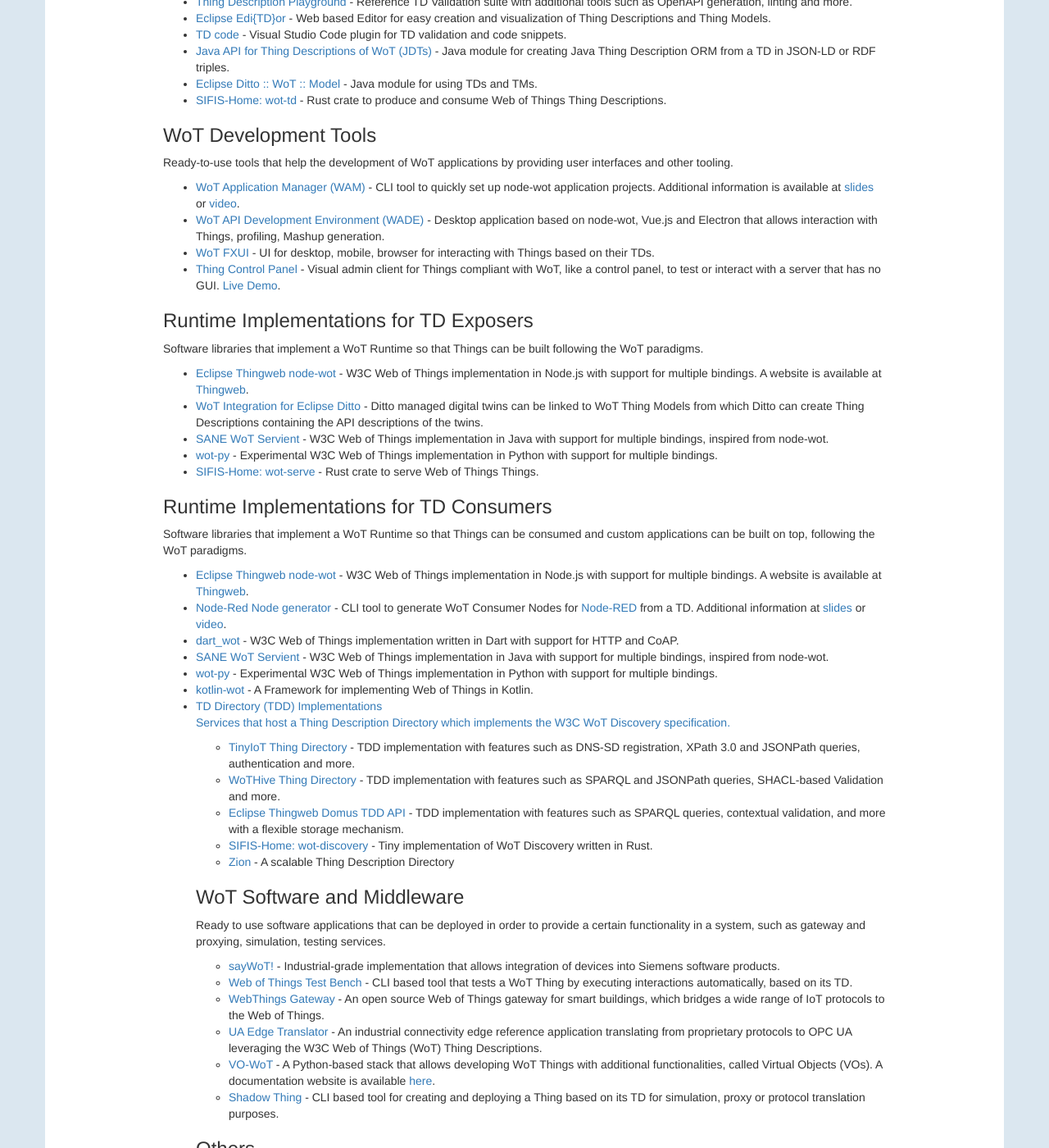
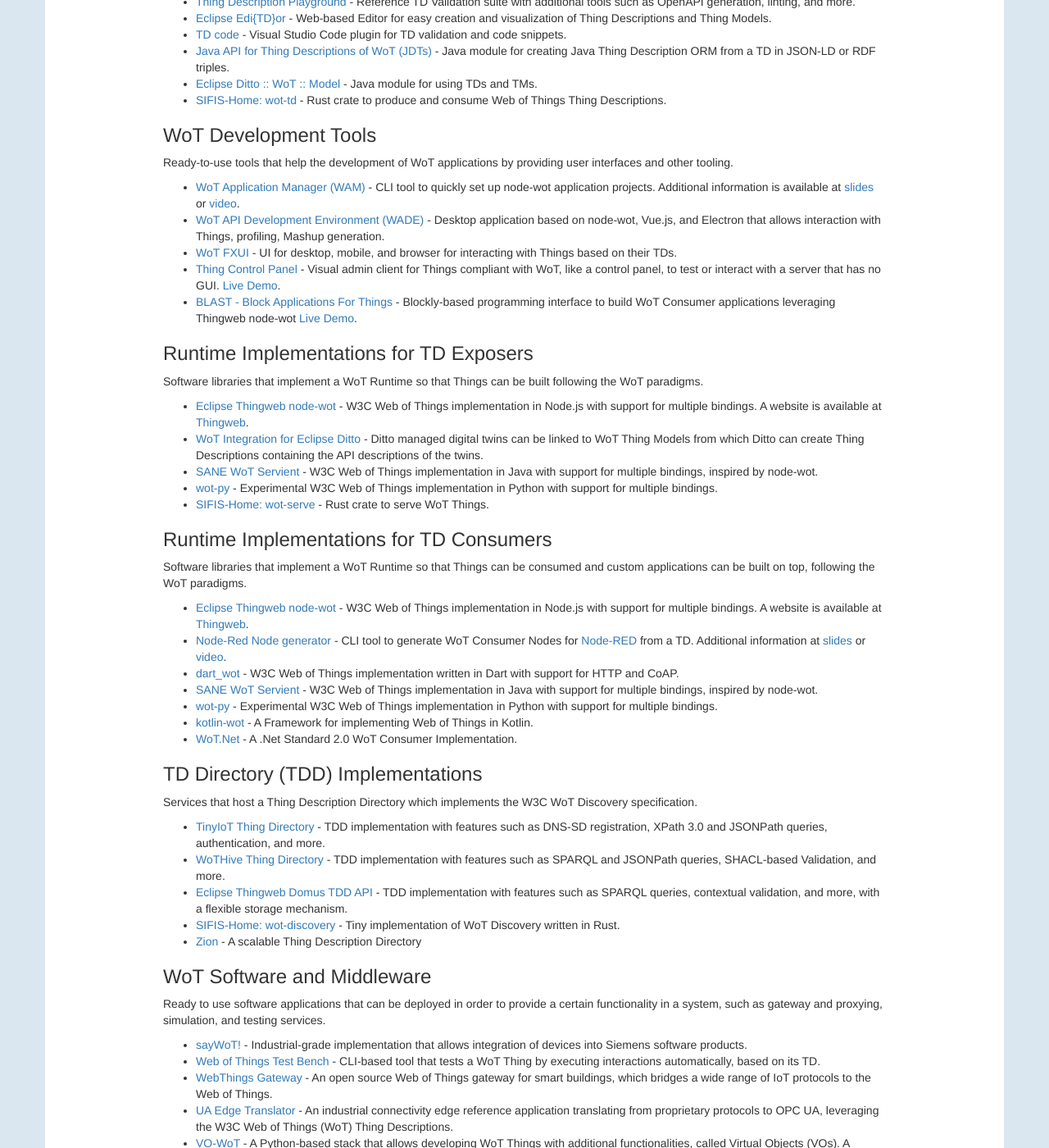
Before and after one commit to w3c/wot-marketing, a Jekyll site: the page built from docs/developers/index.html, in a window 1280 px wide and 1400 px high, scrolled down 920 px. Shown: the whole window at 82% size. Built offline with Jekyll 4.4.1, drawn with Linux system fonts in a browser that asks for light colours; nearby versions of some CDN libraries; comment, search, counter and statistics services are not loaded; some of the changed text lies outside the part shown.

Commit message:
improve dev page

```diff
--- a/docs/developers/index.html
+++ b/docs/developers/index.html
@@ -451,18 +451,14 @@
 	</p>
 	<ul>
 		<li><a href="https://playground.thingweb.io/">Thing Description Playground</a>
-			- Reference TD Validation suite with additional tools such as OpenAPI generation, linting and more.
+			- Reference TD Validation suite with additional tools such as OpenAPI generation, linting, and more.
 		</li>
 		<li><a href="https://eclipse.github.io/editdor/">Eclipse Edi{TD}or</a>
-			- Web based Editor for easy creation and visualization of Thing Descriptions and Thing Models.
+			- Web-based Editor for easy creation and visualization of Thing Descriptions and Thing Models.
 				<!-- <li>Try it live <a href="https://eclipse.github.io/editdor/">here</a></li> -->
 		</li>
 		<li><a href="https://marketplace.visualstudio.com/items?itemName=arces-wot.td-code">TD code</a>
 			- Visual Studio Code plugin for TD validation and code snippets.
-			<!-- See a short presentation about TD Code used together with the <a
-						href="https://github.com/UniBO-PRISMLab/wam">WoT Application Manager (WAM)</a>:
-					<a href="WoT%20Application%20Manager.pdf">slides</a> or <a
-						href="https://youtu.be/bPxIfZo7jns">video</a>. -->
 		</li>
 		<li><a href="https://github.com/oeg-upm/wot-jtd">Java API for Thing Descriptions of WoT
 				(JDTs)</a>
@@ -491,17 +487,21 @@
 		</li>
 		<li>
 			<a href="https://github.com/tum-esi/wade">WoT API Development Environment (WADE)</a>
-			- Desktop application based on node-wot, Vue.js and Electron that allows interaction with Things, profiling,
+			- Desktop application based on node-wot, Vue.js, and Electron that allows interaction with Things, profiling,
 			Mashup
 			generation.
 		</li>
 		<li>
 			<a href="https://github.com/danielpeintner/wot-fxui">WoT FXUI</a>
-			- UI for desktop, mobile, browser for interacting with Things based on their TDs.
+			- UI for desktop, mobile, and browser for interacting with Things based on their TDs.
 		</li>
 		<li>
 			<a href="https://github.com/hololinked-dev/thing-control-panel">Thing Control Panel</a>
 			- Visual admin client for Things compliant with WoT, like a control panel, to test or interact with a server that has no GUI. <a href="https://control-panel.hololinked.dev/">Live Demo</a>.
+		</li>
+		<li>
+			<a href="https://github.com/wintechis/blast/">BLAST - Block Applications For Things</a>
+			- Blockly-based programming interface to build WoT Consumer applications leveraging Thingweb node-wot <a href="https://wintechis.github.io/blast/">Live Demo</a>.
 		</li>
 	</ul>
 
@@ -526,7 +526,7 @@
 		</li>
 		<li>
 			<a href="https://github.com/sane-city/wot-servient">SANE WoT Servient</a>
-			- W3C Web of Things implementation in Java with support for multiple bindings, inspired from node-wot.
+			- W3C Web of Things implementation in Java with support for multiple bindings, inspired by node-wot.
 		</li>
 		<li>
 			<a href="https://github.com/agmangas/wot-py">wot-py</a>
@@ -534,7 +534,7 @@
 		</li>
 		<li>
 			<a href="https://github.com/sifis-home/wot-serve">SIFIS-Home: wot-serve</a>
-			- Rust crate to serve Web of Things Things.
+			- Rust crate to serve WoT Things.
 		</li>
 	</ul>
 
@@ -563,7 +563,7 @@
 		</li>
 		<li>
 			<a href="https://github.com/sane-city/wot-servient">SANE WoT Servient</a>
-			- W3C Web of Things implementation in Java with support for multiple bindings, inspired from node-wot.
+			- W3C Web of Things implementation in Java with support for multiple bindings, inspired by node-wot.
 		</li>
 		<li>
 			<a href="https://github.com/agmangas/wot-py">wot-py</a>
@@ -574,7 +574,7 @@
 			- A Framework for implementing Web of Things in Kotlin.
 		</li>
 		<li>
-			<a href="https://github.com/tum-esi/wot.net</a>
+			<a href="https://github.com/tum-esi/wot.net">WoT.Net</a>
 			- A .Net Standard 2.0 WoT Consumer Implementation.
 		</li>
 	</ul>
@@ -584,29 +584,29 @@
 	<ul>
 		<li>
 			<a href="https://github.com/TinyIoT/thing-directory">TinyIoT Thing Directory</a>
-			- TDD implementation with features such as DNS-SD registration, XPath 3.0 and JSONPath queries, authentication and more.
+			- TDD implementation with features such as DNS-SD registration, XPath 3.0 and JSONPath queries, authentication, and more.
 		</li>
 		<li>
 			<a href="https://github.com/oeg-upm/wot-hive">WoTHive Thing Directory</a>
-			- TDD implementation with features such as SPARQL and JSONPath queries, SHACL-based Validation and more.
+			- TDD implementation with features such as SPARQL and JSONPath queries, SHACL-based Validation, and more.
 		</li>
 		<li>
 			<a href="https://github.com/eclipse-thingweb/domus-tdd-api">Eclipse Thingweb Domus TDD API</a>
-			- TDD implementation with features such as SPARQL queries, contextual validation, and more with a flexible storage mechanism.
+			- TDD implementation with features such as SPARQL queries, contextual validation, and more, with a flexible storage mechanism.
 		</li>
 		<li>
 			<a href="https://github.com/sifis-home/wot-discovery">SIFIS-Home: wot-discovery</a>
 			- Tiny implementation of WoT Discovery written in Rust.
 		</li>
 		<li>
-			<a href="https://zion.vaimee.com/">Zion</a>
+			<a href="https://github.com/vaimee/zion">Zion</a>
 			- A scalable Thing Description Directory
 		</li>
 	</ul>
 
 	<h3 id="software">WoT Software and Middleware</h3>
 	<p>Ready to use software applications that can be deployed in order to provide a certain functionality in a system, such
-		as gateway and proxying, simulation, testing services.</p>
+		as gateway and proxying, simulation, and testing services.</p>
 	<ul>
 
 		<li>
@@ -615,7 +615,7 @@
 		</li>
 		<li>
 			<a href="https://github.com/tum-esi/testbench">Web of Things Test Bench</a>
-			- CLI based tool that tests a WoT Thing by executing interactions automatically, based on its TD.
+			- CLI-based tool that tests a WoT Thing by executing interactions automatically, based on its TD.
 		</li>
 		<li>
 	    		<a href="https://github.com/WebThingsIO/gateway/">WebThings Gateway</a> - An
@@ -624,7 +624,7 @@
 		</li>
 		<li>
 			<a href="https://github.com/OPCFoundation/UA-EdgeTranslator">UA Edge Translator</a>
-			- An industrial connectivity edge reference application translating from proprietary protocols to OPC UA leveraging
+			- An industrial connectivity edge reference application translating from proprietary protocols to OPC UA, leveraging
 			the W3C Web of Things (WoT) Thing Descriptions.
 		</li>
 		<li>
@@ -634,9 +634,8 @@
 		</li>
 		<li>
 			<a href="https://github.com/tum-esi/shadow-thing">Shadow Thing</a>
-			- CLI based tool for creating and deploying a Thing based on its TD for simulation, proxy or protocol
-			translation
-			purposes.
+			- CLI-based tool for creating and deploying a Thing based on its TD for simulation, proxy, or protocol
+			translation purposes.
 		</li>
 	</ul>
 
@@ -655,6 +654,6 @@
 			how to understand Thing Descriptions to communicate with Things.
 		</p>
 		<ul>
-			<li><a href="http://plugfest.thingweb.io/">Eclipse Thingweb - Online Things for Testing</a></li>
+			<li><a href="https://thingweb.io/services/#online-things-for-testing">Eclipse Thingweb - Online Things for Testing</a></li>
 		</ul>
 </div>
```
